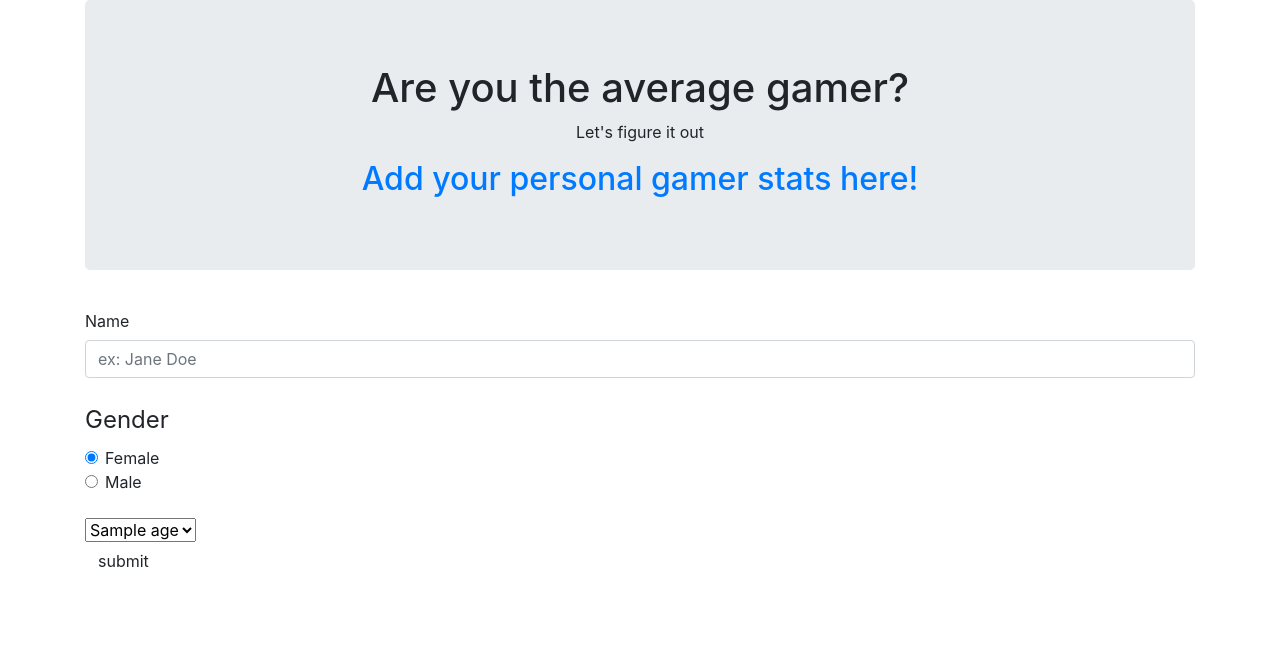
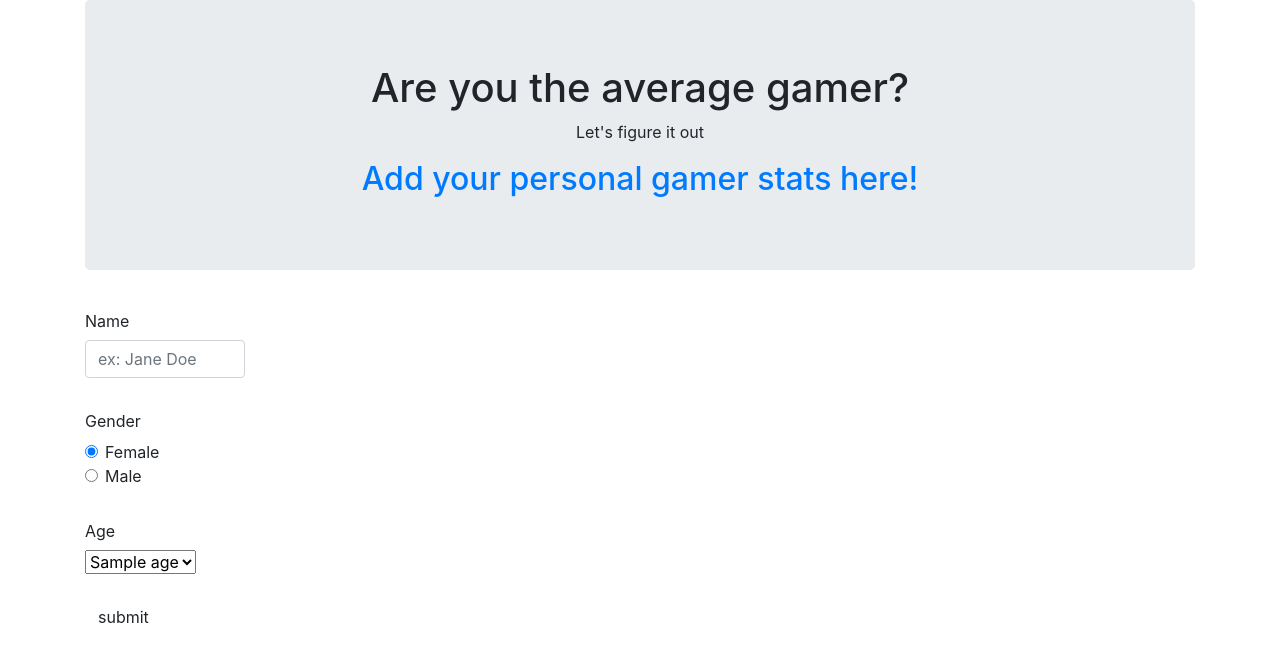
Before and after one commit to SBBoudreau/Project-2, a Flask app: template templates/index.html in a window 1280 px wide. Shown: the top 662 px of the page. Run offline with Flask 2, Linux system fonts and the light colour scheme; the template is opened without the code that fills it: most values are stand-ins (such as "Sample title", 1, 10 or a date in 2020); some libraries are stand-ins or nearby versions.

Commit message:
Adjusted dropdown panel

```diff
--- a/Project_2_flask.py
+++ b/Project_2_flask.py
@@ -30,7 +30,7 @@ app = Flask(__name__)
 pg_user = 'postgres'
 db_name = 'Gamers'
 
-connection_string = f"{pg_user}:Sugar5728865**@localhost:5432/{db_name}"
+connection_string = f"{pg_user}:bootcampDavid@1942@localhost:5432/{db_name}"
 app.config['SQLALCHEMY_DATABASE_URI'] = f'postgresql://{connection_string}'
 db = SQLAlchemy(app)
 db.init_app(app)
@@ -65,7 +65,7 @@ engine = db.engine
 # Flask Routes
 #################################################
 
-@app.route("/gamerChoice", methods = ["POST"])
+@app.route("/gamerChoice", methods=["POST"])
 def gamerChoice():
     choice = request.form["id"]
     print(choice)
@@ -73,7 +73,7 @@ def gamerChoice():
     print(gamerName)
     genderOption = request.form["optionsRadios"]
     print(genderOption)
-    #do another query to pull data associated with the age range choice
+    # do another query to pull data associated with the age range choice
 
  # Query all gamer data
     session = Session(engine)
@@ -88,7 +88,6 @@ def gamerChoice():
     print(all_names)
     # return jsonify(all_names)
     return render_template("index.html", all_names=all_names)
-
 
 
 @app.route("/")
--- a/templates/index.html
+++ b/templates/index.html
@@ -22,11 +22,14 @@
       <h2><a href="/send">Add your personal gamer stats here!</a></h2>
     </div>
     <!-- return back the value in our form, route gamerChoice -->
-    <form method = "POST" action = "/gamerChoice" role = "form" name = "choiceForm">
+
+    <div class="row margin-top-50">
+      <div class="col-md-2">
+        <form method="POST" action="/gamerChoice" role="form" name="choiceForm">
           <label class="col-form-label" for="inputDefault">Name</label>
-      <input name = "gamerName" type="text" class="form-control" placeholder="ex: Jane Doe" id="inputDefault">
+          <input name="gamerName" type="text" class="form-control" placeholder="ex: Jane Doe" id="inputDefault">
           <br>
-      <legend>Gender</legend>
+          <label class="col-form-label" for="inputDefault">Gender</label>
           <div class="form-check">
             <label class="form-check-label">
               <input type="radio" class="form-check-input" name="optionsRadios" id="optionsRadios1" value="Female"
@@ -41,7 +44,8 @@
             </label>
           </div>
           <br>
-    <select name = "id">
+          <label class="col-form-label" for="inputDefault">Age</label><br>
+          <select name="id">
             {% for age in all_names['age'] %}
 
             <!-- <div class="row">
@@ -56,15 +60,17 @@
 
 
 
-      <option name = "{{ age }}" value = "{{ age }}">{{age}}</option>
+            <option name="{{ age }}" value="{{ age }}">{{age}}</option>
 
 
             {% endfor %}
           </select>
-    <br>
-    <input type = 'submit' value = 'submit' class = 'btn btn-default'>
+          <br><br>
+          <input type='submit' value='submit' class='btn btn-default'>
 
         </form>
+      </div>
+    </div>
   </div>
 
   <script src="https://cdnjs.cloudflare.com/ajax/libs/d3/5.5.0/d3.min.js"></script>
```
Lines whose indentation alone changed are shown as unchanged.
